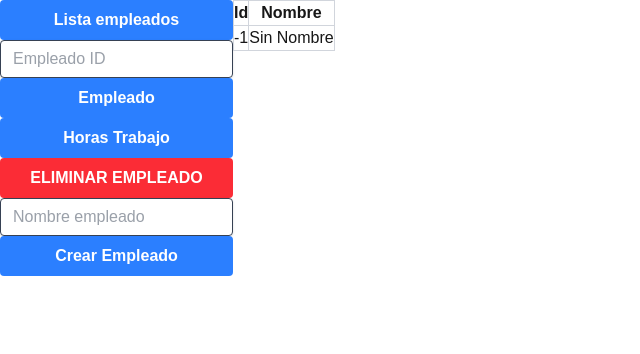
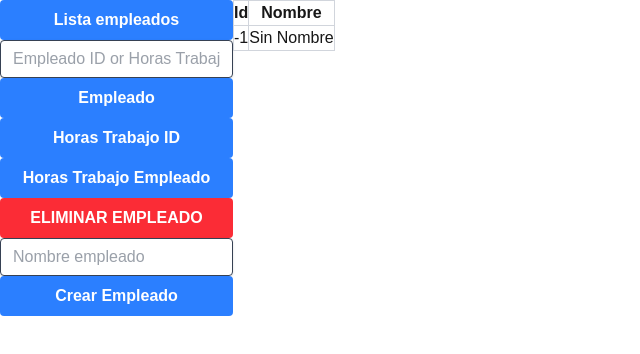
Before and after one commit to robermiranda/segula-web, a Next.js app: page / in a window 1280 px wide. Shown: the top 354 px of the page, without its empty margins (0-640 px from the left). Built offline with nearby package versions, Linux system fonts and the light colour scheme.

Commit message:
se agrega funcionalidad para obtener un registro de horas trabajo dado

```diff
--- a/src/app/empleados/get-empleado.tsx
+++ b/src/app/empleados/get-empleado.tsx
@@ -5,10 +5,12 @@ export default function GetEmpleado ({
     setEmpleado,
     setComponente,
     setHorasTrabajo,
+    setHorasTrabajoId,
     setResponseStatusCode }: {
         setEmpleado?: (x: Templeado) => void,
         setComponente: (x: string) => void,
         setHorasTrabajo: (x: ThorasTrabajo[]) => void,
+        setHorasTrabajoId: (x: ThorasTrabajo) => void,
         setResponseStatusCode? :(x: number) => void,
     }) {
 
@@ -28,6 +30,13 @@ export default function GetEmpleado ({
         setComponente('HORAS_TRABAJO');
     }
 
+    async function getHorasTrabajoId ()  {
+        const data = await fetch(`/horas-trabajo/${id}`);
+        const horasTrabajoId = await data.json();
+        if (setHorasTrabajoId) setHorasTrabajoId(horasTrabajoId);
+        setComponente('HORAS_TRABAJO_ID');
+    }
+
     async function eliminarEmpleado () {
         const response = await fetch(`/empleados/${id}`, {method: 'DELETE'});
         if (setResponseStatusCode) setResponseStatusCode(response.status)
@@ -42,7 +51,7 @@ export default function GetEmpleado ({
         <>
             <input
                 className="shadow appearance-none border rounded w-full py-2 px-3 text-gray-700 leading-tight focus:outline-none focus:shadow-outline"
-                placeholder="Empleado ID"
+                placeholder="Empleado ID or Horas Trabajo ID"
                 onChange={handleInputChange}/>
             <button type="button"
                 onClick={getEmpleado}
@@ -51,10 +60,16 @@ export default function GetEmpleado ({
                 Empleado
             </button>
             <button type="button"
+                onClick={getHorasTrabajoId}
+                className="bg-blue-500 hover:bg-blue-700 text-white font-bold py-2 px-4 rounded">
+
+                Horas Trabajo ID
+            </button>
+            <button type="button"
                 onClick={getHorasTrabajo}
                 className="bg-blue-500 hover:bg-blue-700 text-white font-bold py-2 px-4 rounded">
 
-                Horas Trabajo
+                Horas Trabajo Empleado
             </button>
             <button type="button"
                 onClick={eliminarEmpleado}
--- a/src/app/horas-trabajo/respuestas/res-horas-trabajo.tsx
+++ b/src/app/horas-trabajo/respuestas/res-horas-trabajo.tsx
@@ -1,7 +1,14 @@
 import type { ThorasTrabajo } from "@/app/main";
 
-export default function HorasTrabajoEmpleado ({horasTrabajo}: {horasTrabajo: ThorasTrabajo[]}) {
+export default function HorasTrabajoEmpleado ({
+    horasTrabajo,
+    horasTrabajoId,
+    }: {
+        horasTrabajo?: ThorasTrabajo[];
+        horasTrabajoId?: ThorasTrabajo;
+    }) {
 
+    if (horasTrabajo) {
         if ( ! Array.isArray(horasTrabajo)) return <p>{JSON.stringify(horasTrabajo)}</p>;
 
         return (
@@ -31,3 +38,33 @@ export default function HorasTrabajoEmpleado ({horasTrabajo}: {horasTrabajo: Tho
             </>
         );
     }
+
+    if (horasTrabajoId) {
+
+        if ( ! horasTrabajoId.id) return <p>{JSON.stringify(horasTrabajoId)}</p>
+        return (
+            <>
+                <table className="border-collapse border border-gray-400">
+                    <thead>
+                        <tr>
+                            <th className="border border-gray-300">Id</th>
+                            <th className="border border-gray-300">Fecha</th>
+                            <th className="border border-gray-300">Hora Entrada</th>
+                            <th className="border border-gray-300">Hora Salida</th>
+                            <th className="border border-gray-300">Empleado ID</th>
+                        </tr>
+                    </thead>
+                    <tbody>
+                        <tr>
+                            <td className="border border-gray-300">{horasTrabajoId.id}</td>
+                            <td className="border border-gray-300">{horasTrabajoId.fecha.split('T')[0]}</td>
+                            <td className="border border-gray-300">{horasTrabajoId.horaEntrada}</td>
+                            <td className="border border-gray-300">{horasTrabajoId.horaSalida}</td>
+                            <td className="border border-gray-300">{horasTrabajoId.empleadoId}</td>
+                        </tr>
+                    </tbody>
+                </table>
+            </>
+        );
+    }
+}
--- a/src/app/main.tsx
+++ b/src/app/main.tsx
@@ -23,12 +23,14 @@ export type ThorasTrabajo = {
 }
 
 const empleadoNull = {id:-1, nombre:'Sin Nombre'}
+const horasTrabajoNull: ThorasTrabajo = {id:-1, fecha:'', horaEntrada:'', horaSalida:'', empleadoId:-1}
 
 export default function Main () {
 
     const [empleados, setEmpleados] = useState<Templeado[]>([]);
     const [empleado, setEmpleado] = useState<Templeado>(empleadoNull);
     const [horasTrabajo, setHorasTrabajo] = useState<ThorasTrabajo[]>([]);
+    const [horasTrabajoId, setHorasTrabajoId] = useState<ThorasTrabajo>(horasTrabajoNull);
     const [componente, setComponente] = useState<string>('EMPLEADO');
     const [responseStatusCode, setResponseStatusCode] = useState<number>(-1);
 
@@ -40,6 +42,7 @@ export default function Main () {
             case 'EMPLEADOS': return <ListaEmpleados empleados={empleados}></ListaEmpleados>
             case 'EMPLEADO_ELIMINADO': return <EmpleadoEliminado responseStatusCode={responseStatusCode}></EmpleadoEliminado>;
             case 'HORAS_TRABAJO': return <HorasTrabajoEmpleado horasTrabajo={horasTrabajo}></HorasTrabajoEmpleado>
+            case 'HORAS_TRABAJO_ID': return <HorasTrabajoEmpleado horasTrabajoId={horasTrabajoId}></HorasTrabajoEmpleado>
         }
     }
 
@@ -52,9 +55,14 @@ export default function Main () {
                     setEmpleado={setEmpleado}
                     setComponente={setComponente}
                     setHorasTrabajo={setHorasTrabajo}
+                    setHorasTrabajoId={setHorasTrabajoId}
                     setResponseStatusCode={setResponseStatusCode}>
                 </GetEmpleado>
                 <PostEmpleado setEmpleado={setEmpleado} setComponente={setComponente}></PostEmpleado>
+            </div>
+            <div className="flex flex-col">
+                {//aqui la forma para las horas de trabajo
+                }
             </div>
             <div>
                 <ResultComponent></ResultComponent>
```
Lines whose indentation alone changed are shown as unchanged.
